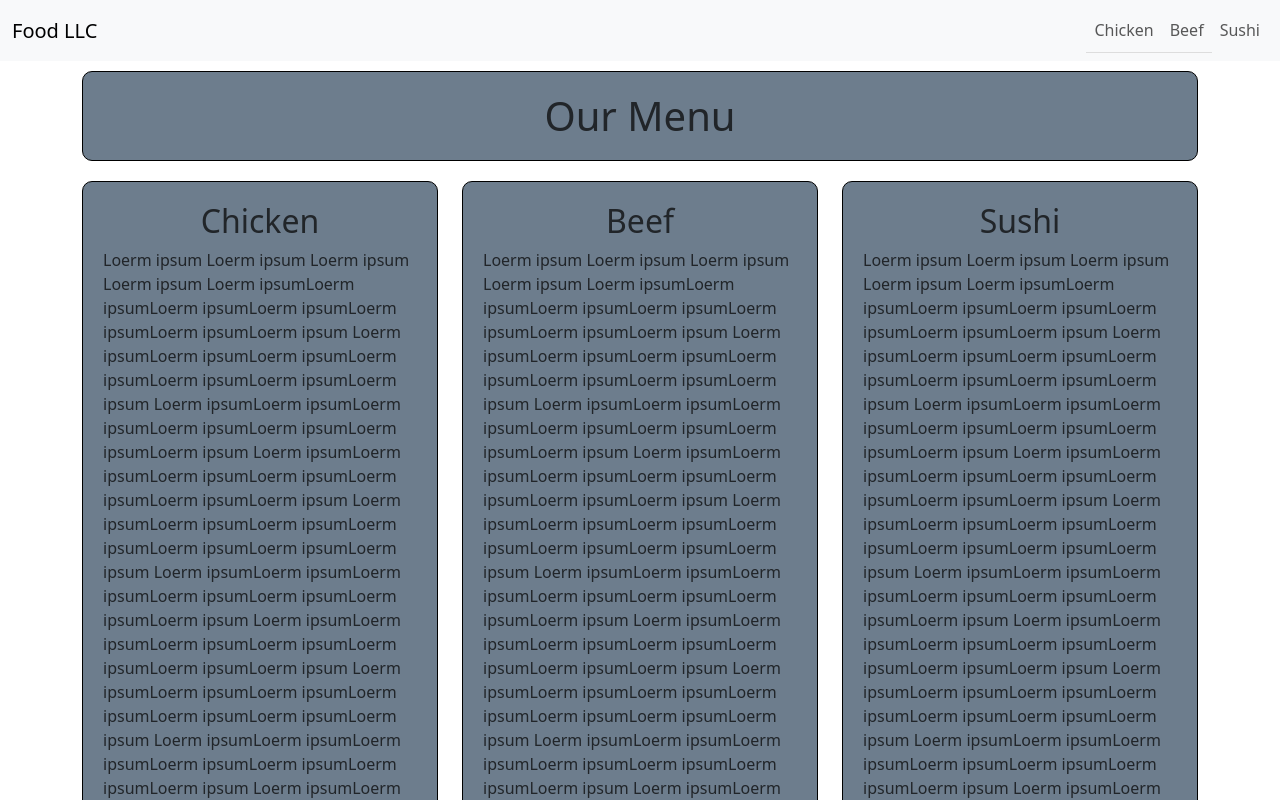
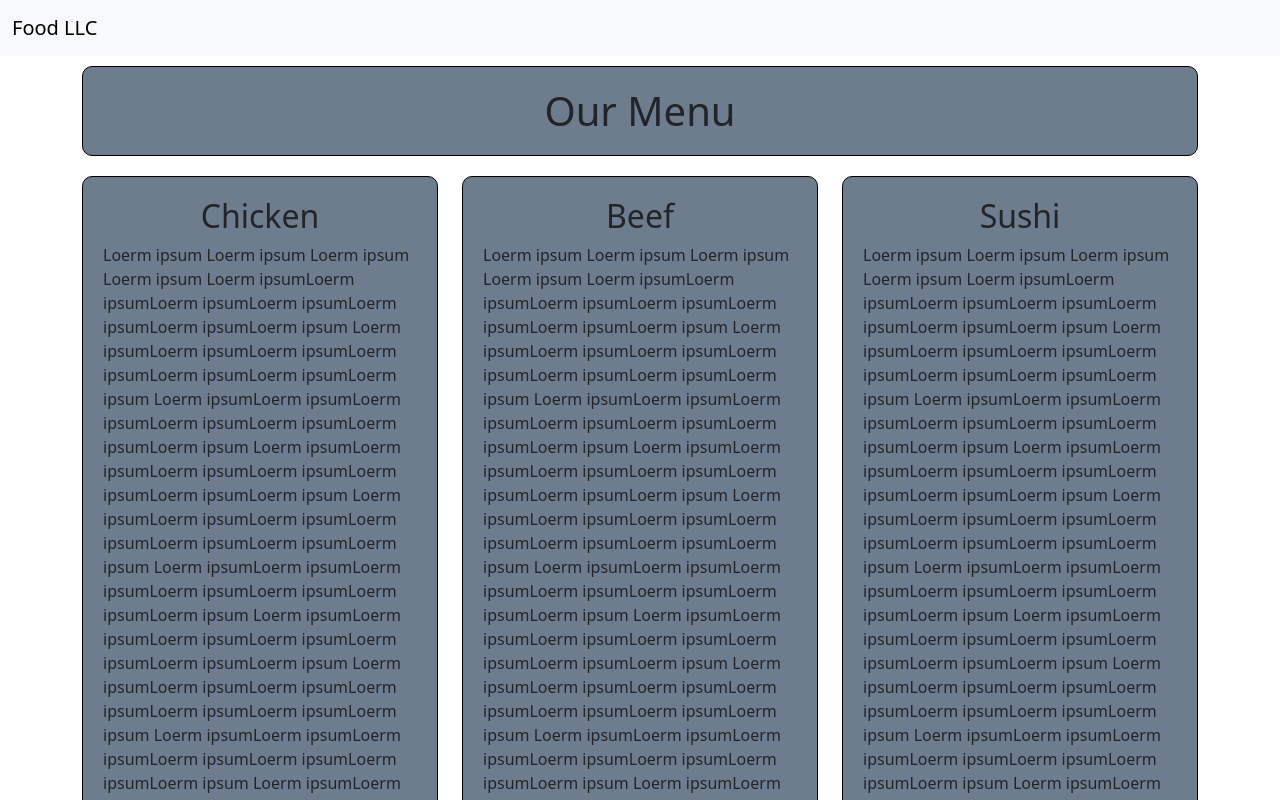
Before and after one commit to zcvaccaro/module3-solution, a plain HTML site: page index.html in a window 1280 px wide. Shown: the top 800 px of the page. Drawn offline with nearby package versions, Linux system fonts and the light colour scheme.

Commit message:
index.html

```diff
--- a/index.html
+++ b/index.html
@@ -17,7 +17,7 @@
             <span class="navbar-toggler-icon"></span>
           </button>
           <div class="collapse navbar-collapse text-center" id="navbarNavAltMarkup">
-            <div class="navbar-nav ms-auto">
+            <div class="navbar-nav ms-auto d-block d-md-none">
               <a class="nav-link" aria-current="page" href="#">Chicken</a>
               <a class="nav-link" href="#">Beef</a>
               <a class="nav-link" href="#">Sushi</a>
```
